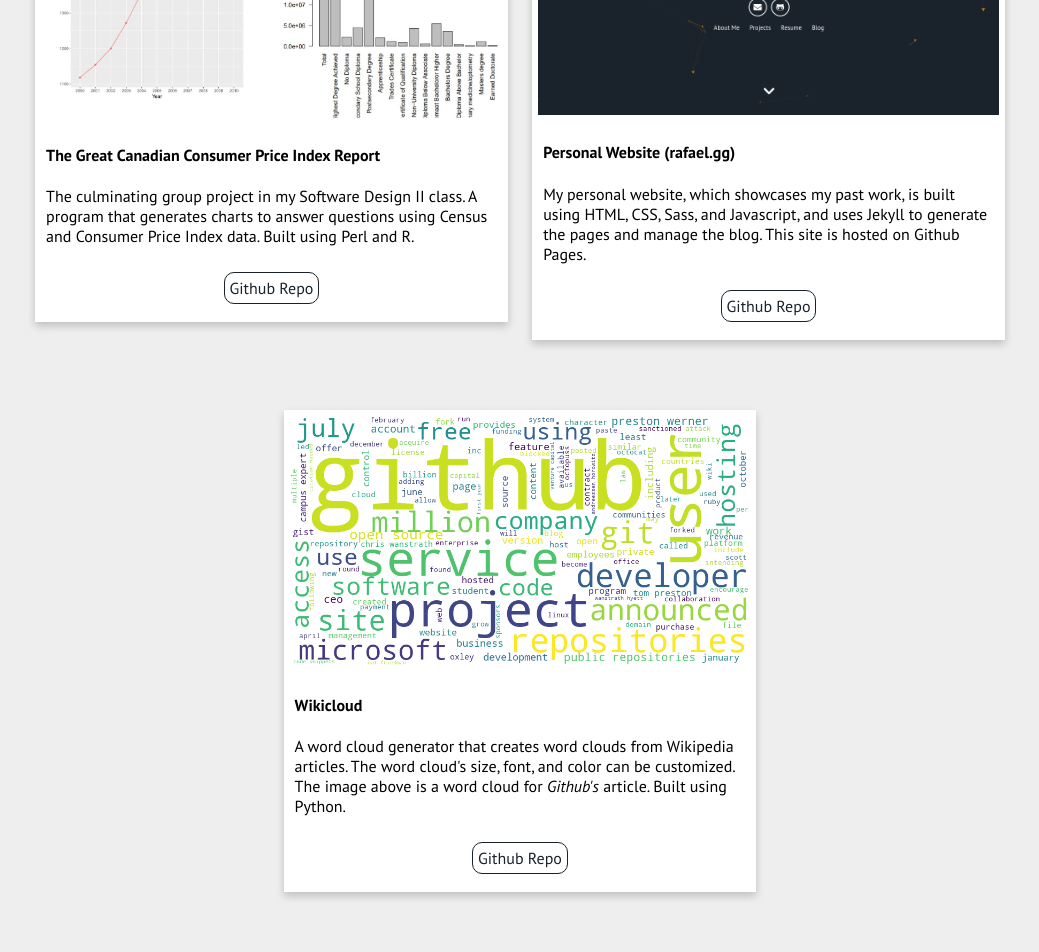
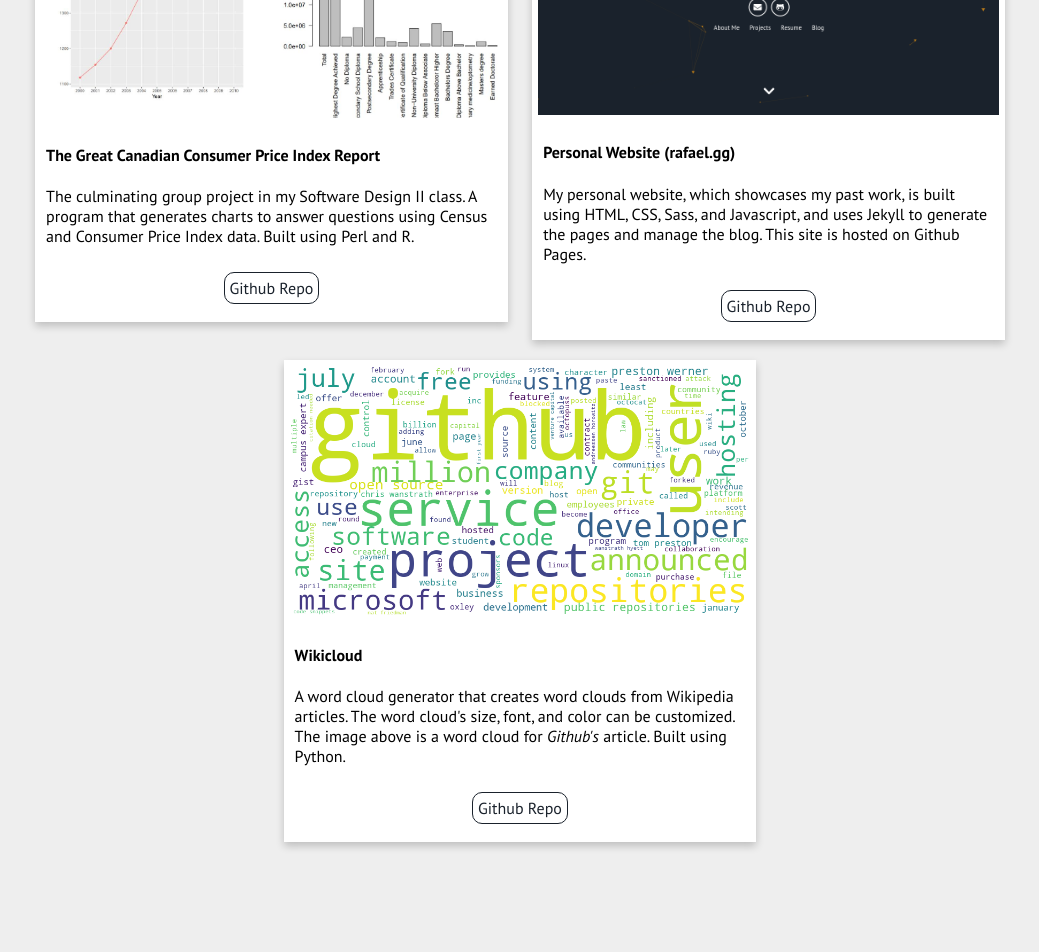
Before and after one commit to rafaelwi/rafaelwi.github.io, a Jekyll site: the page built from projects.html, in a window 1280 px wide. Shown: the part 1873-2825 px from the top of the page, without its empty margins (120-1159 px from the left). Built offline with Jekyll 4.4.1, drawn with Linux system fonts in a browser that asks for light colours; after the commit the page ends 2775 px from its top, so only the background shows below that.

Commit message:
QF: New last row

```diff
--- a/_layouts/projects.html
+++ b/_layouts/projects.html
@@ -152,8 +152,7 @@
         </div>
       </div>
 
-
-      <div class="proj-row" class="last-row-in-set"> <!-- last row -->
+      <div class="mid-sect-proj-row">
         <div class="proj-card" id="pp-4-1">
           <img alt="tokyo" src="/assets/img/tokyo-2.jpg">
           <div class="proj-card-text">
@@ -186,7 +185,7 @@
         </div>
       </div>
 
-      <div class="proj-row" class="last-row-in-set">
+      <div class="proj-row" class="last-row-in-set"> <!-- last row -->
         <div class="proj-card" id="tp-5-2">
           <img alt="Wikicloud" src="/assets/img/wordcloud.png">
           <div class="proj-card-text">
```
